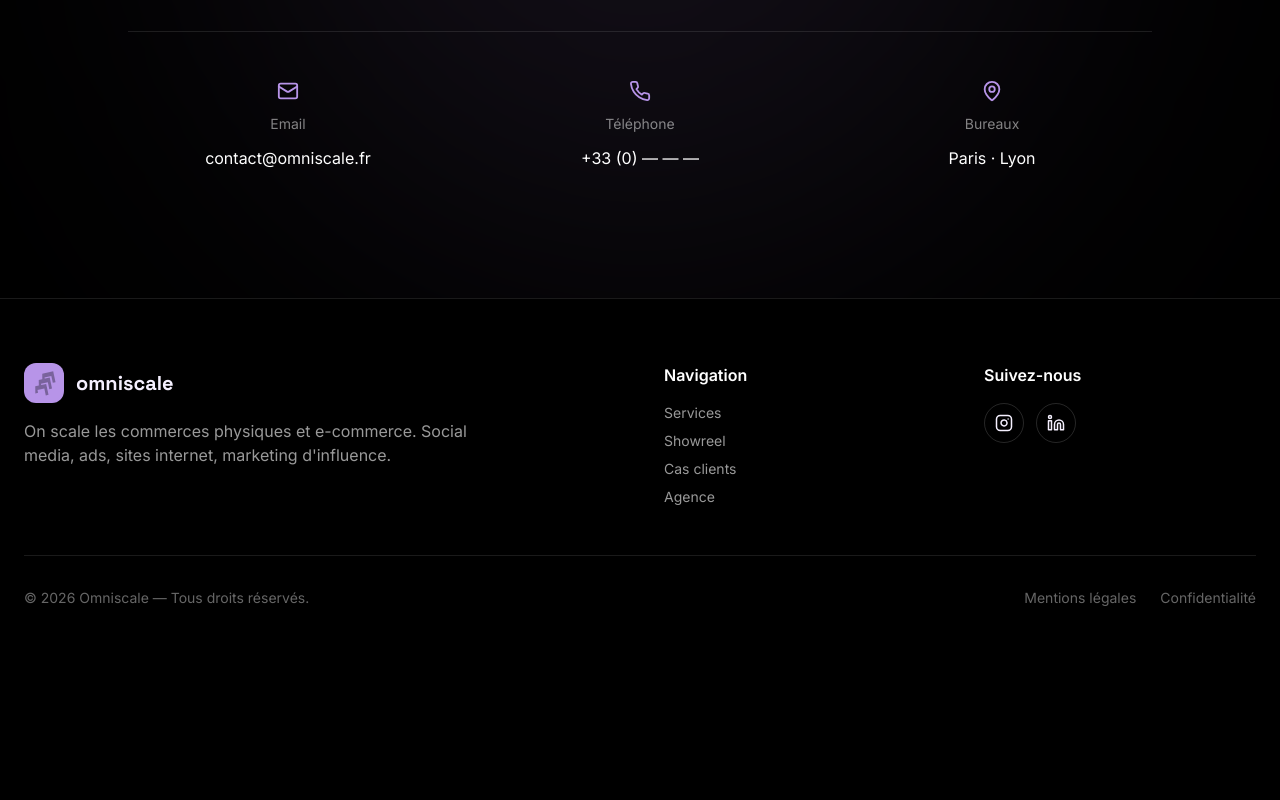
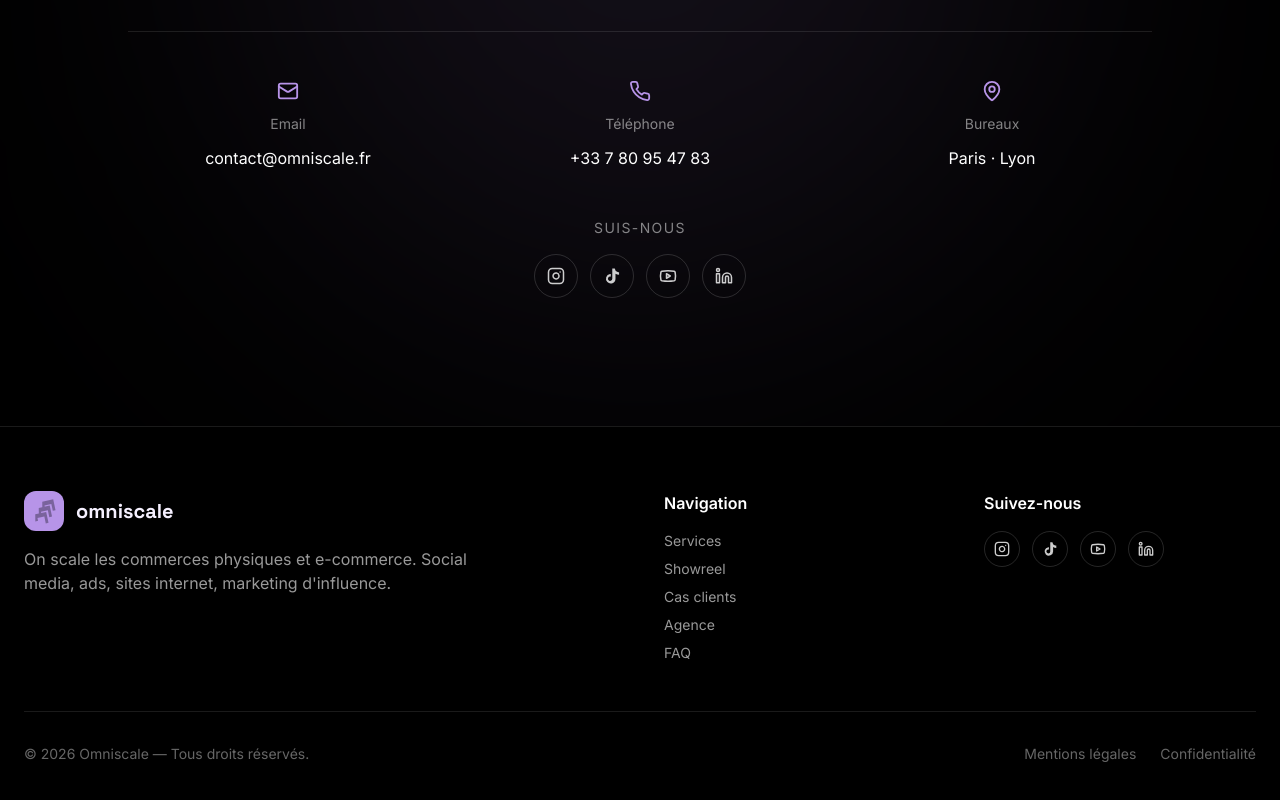
Before and after one commit to omniscale-agency/omniscale-site, a Next.js app: page / in a window 1280 px wide. Shown: the part 9538-10338 px from the top of the page. Before the commit the page ends 10210 px from the top, so only its background shows below. Built offline with nearby package versions, Linux system fonts and the light colour scheme.

Commit message:
feat: add TikTok/YouTube socials, real phone number, fix confirmation page copy

```diff
--- a/app/confirmation/page.tsx
+++ b/app/confirmation/page.tsx
@@ -134,7 +134,7 @@ function ConfirmationContent() {
           transition={{ duration: 0.7, delay: 0.1 }}
           className="font-display text-5xl md:text-7xl font-bold tracking-tighter leading-[0.95] mb-6"
         >
-          {firstName ? <>Merci, <span className="text-gradient">{firstName}</span>.</> : <>Merci, <span className="text-gradient">on est cool.</span></>}
+          {firstName ? <>Félicitations, <span className="text-gradient">{firstName}</span>&nbsp;!</> : <>Félicitations <span className="text-gradient">pour votre réservation&nbsp;!</span></>}
         </motion.h1>
 
         <motion.p
--- a/components/Contact.tsx
+++ b/components/Contact.tsx
@@ -1,7 +1,8 @@
 'use client';
 import { motion } from 'framer-motion';
 import { ArrowUpRight, Mail, Phone, MapPin, Calendar } from 'lucide-react';
-import { BOOKING_URL, CONTACT_EMAIL } from '@/lib/config';
+import { BOOKING_URL, CONTACT_EMAIL, PHONE_NUMBER, PHONE_HREF } from '@/lib/config';
+import Socials from './Socials';
 
 export default function Contact() {
   return (
@@ -58,7 +59,7 @@ export default function Contact() {
             <div className="flex flex-col items-center gap-3">
               <Phone className="text-lilac" size={22} />
               <div className="text-white/50 text-sm">Téléphone</div>
-              <a href="tel:+33000000000" className="text-white hover:text-lilac">+33 (0) — — —</a>
+              <a href={PHONE_HREF} className="text-white hover:text-lilac">{PHONE_NUMBER}</a>
             </div>
             <div className="flex flex-col items-center gap-3">
               <MapPin className="text-lilac" size={22} />
@@ -66,6 +67,11 @@ export default function Contact() {
               <span className="text-white">Paris · Lyon</span>
             </div>
           </div>
+
+          <div className="mt-12 flex flex-col items-center gap-4">
+            <div className="text-white/50 text-sm uppercase tracking-widest">Suis-nous</div>
+            <Socials />
+          </div>
         </motion.div>
       </div>
     </section>
--- a/components/Footer.tsx
+++ b/components/Footer.tsx
@@ -1,6 +1,6 @@
 'use client';
 import Logo from './Logo';
-import { Instagram, Linkedin } from 'lucide-react';
+import Socials from './Socials';
 
 export default function Footer() {
   return (
@@ -27,19 +27,13 @@ export default function Footer() {
               <li><a href="#showreel" className="hover:text-lilac">Showreel</a></li>
               <li><a href="#cas" className="hover:text-lilac">Cas clients</a></li>
               <li><a href="#agence" className="hover:text-lilac">Agence</a></li>
+              <li><a href="#faq" className="hover:text-lilac">FAQ</a></li>
             </ul>
           </div>
 
           <div>
             <div className="text-white font-semibold mb-4">Suivez-nous</div>
-            <div className="flex gap-3">
-              <a href="#" className="w-10 h-10 rounded-full border border-white/15 flex items-center justify-center hover:bg-lilac hover:text-ink hover:border-lilac transition-all">
-                <Instagram size={18} />
-              </a>
-              <a href="#" className="w-10 h-10 rounded-full border border-white/15 flex items-center justify-center hover:bg-lilac hover:text-ink hover:border-lilac transition-all">
-                <Linkedin size={18} />
-              </a>
-            </div>
+            <Socials size="sm" />
           </div>
         </div>
 
--- /dev/null
+++ b/components/Socials.tsx
@@ -0,0 +1,50 @@
+'use client';
+import { Instagram, Linkedin, Youtube } from 'lucide-react';
+import { INSTAGRAM_URL, LINKEDIN_URL, TIKTOK_URL, YOUTUBE_URL } from '@/lib/config';
+
+// Icône TikTok (lucide n'en a pas)
+function TikTokIcon({ size = 18 }: { size?: number }) {
+  return (
+    <svg
+      width={size}
+      height={size}
+      viewBox="0 0 24 24"
+      fill="currentColor"
+      aria-hidden="true"
+    >
+      <path d="M19.59 6.69a4.83 4.83 0 0 1-3.77-4.25V2h-3.45v13.67a2.89 2.89 0 0 1-5.2 1.74 2.89 2.89 0 0 1 2.31-4.64 2.93 2.93 0 0 1 .88.13V9.4a6.84 6.84 0 0 0-1-.05A6.33 6.33 0 0 0 5.8 20.1a6.34 6.34 0 0 0 10.86-4.43V8.84a8.16 8.16 0 0 0 4.77 1.52V6.91a4.85 4.85 0 0 1-1.84-.22z" />
+    </svg>
+  );
+}
+
+const socials = [
+  { href: INSTAGRAM_URL, label: 'Instagram', Icon: Instagram },
+  { href: TIKTOK_URL, label: 'TikTok', Icon: TikTokIcon },
+  { href: YOUTUBE_URL, label: 'YouTube', Icon: Youtube },
+  { href: LINKEDIN_URL, label: 'LinkedIn', Icon: Linkedin },
+];
+
+export default function Socials({ size = 'md' }: { size?: 'sm' | 'md' }) {
+  const cls =
+    size === 'sm'
+      ? 'w-9 h-9'
+      : 'w-11 h-11';
+  const iconSize = size === 'sm' ? 16 : 18;
+
+  return (
+    <div className="flex gap-3">
+      {socials.map(({ href, label, Icon }) => (
+        <a
+          key={label}
+          href={href}
+          target="_blank"
+          rel="noopener noreferrer"
+          aria-label={label}
+          className={`${cls} rounded-full border border-white/15 flex items-center justify-center text-white/80 hover:bg-lilac hover:text-ink hover:border-lilac transition-all`}
+        >
+          <Icon size={iconSize} />
+        </a>
+      ))}
+    </div>
+  );
+}
--- a/lib/config.ts
+++ b/lib/config.ts
@@ -2,5 +2,9 @@
 // Lien de réservation (iClosed = formulaire de qualification + booking)
 export const BOOKING_URL = 'https://app.iclosed.io/e/OMNISCALE/45min';
 export const CONTACT_EMAIL = 'contact@omniscale.fr';
+export const PHONE_NUMBER = '+33 7 80 95 47 83';
+export const PHONE_HREF = 'tel:+33780954783';
 export const INSTAGRAM_URL = 'https://instagram.com/omniscale';
 export const LINKEDIN_URL = 'https://linkedin.com/company/omniscale';
+export const TIKTOK_URL = 'https://www.tiktok.com/@omniscale.fr';
+export const YOUTUBE_URL = 'https://www.youtube.com/@omniscale.agency';
```
